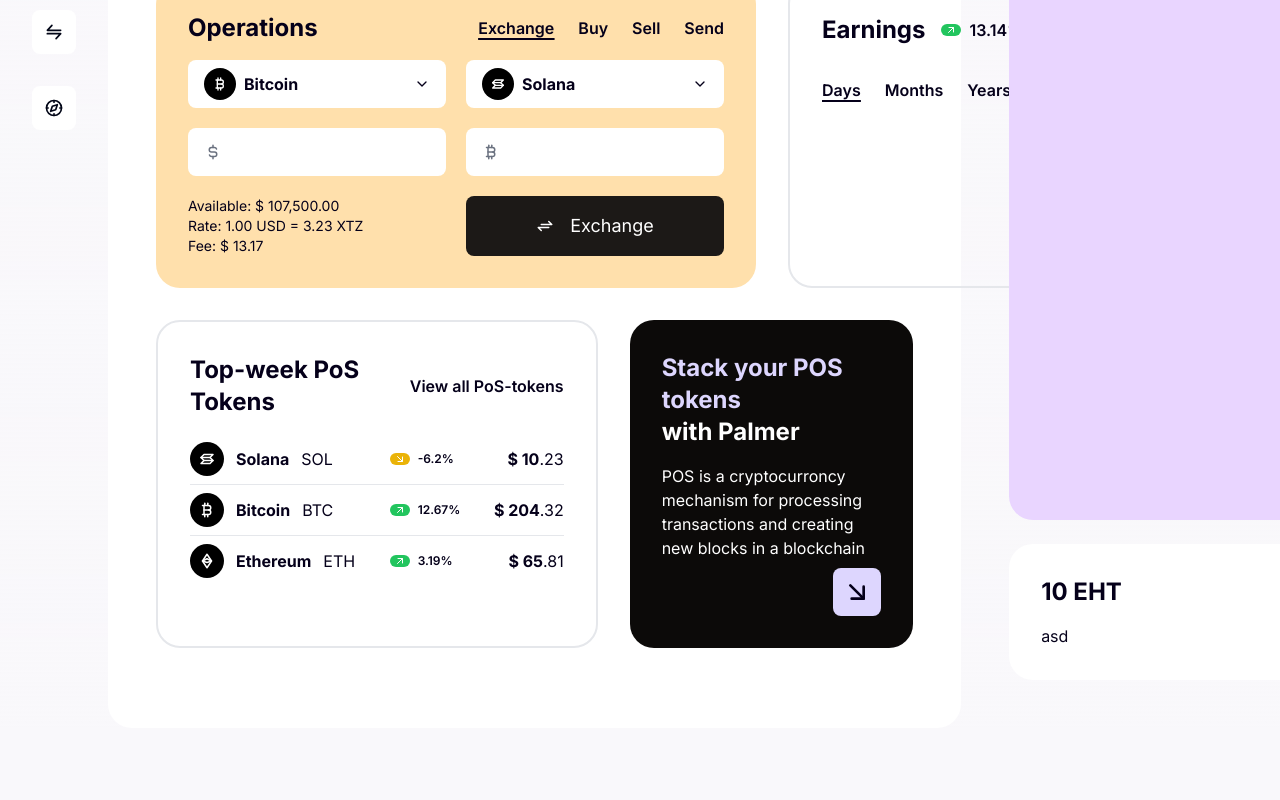
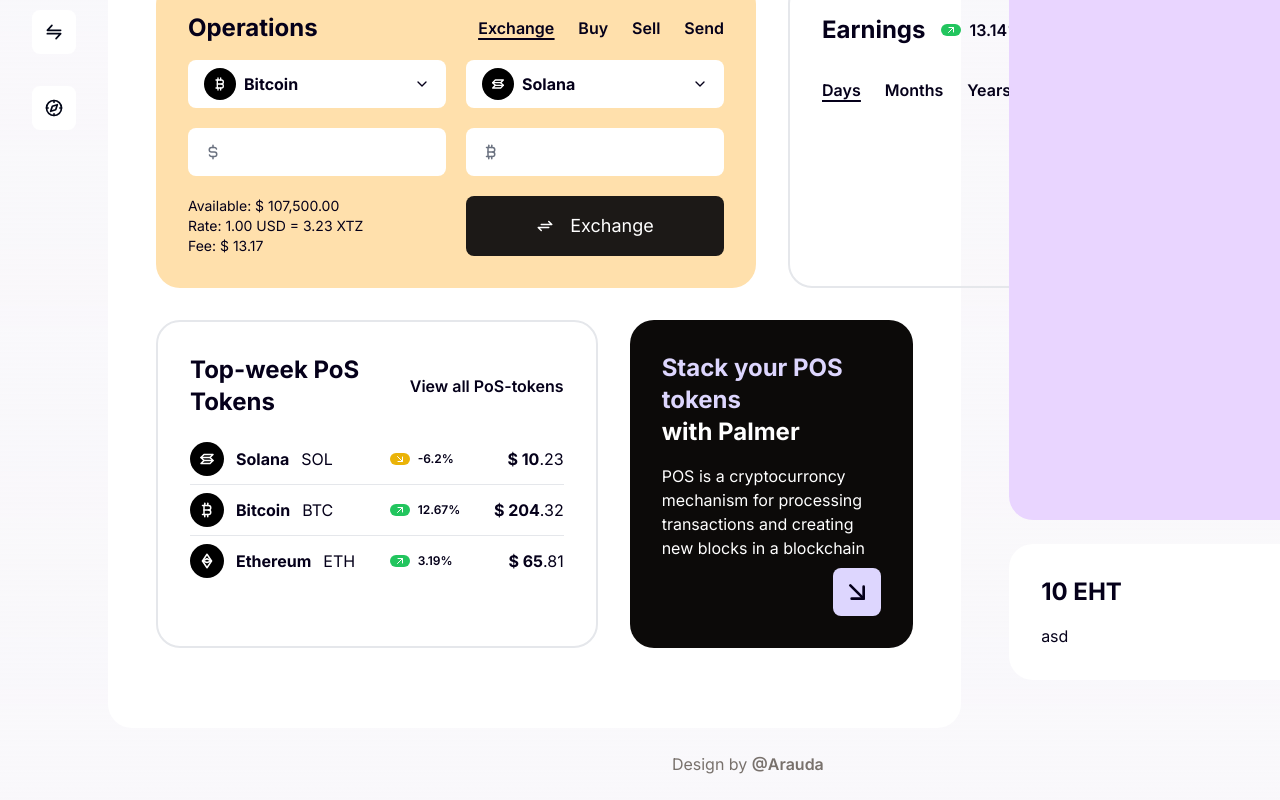
Before and after one commit to luisCislaghi/crypto-tailwind, a Next.js app: page /dashboard in a window 1280 px wide. Shown: the part 520-1320 px from the top of the page. Before the commit the page ends 1248 px from the top, so only its background shows below. Built offline with nearby package versions, Linux system fonts and the light colour scheme.

Commit message:
add design credits

```diff
--- a/src/app/dashboard/layout.tsx
+++ b/src/app/dashboard/layout.tsx
@@ -14,6 +14,16 @@
         <div className="grow">
           {header}
           <div className="flex min-h-screen items-start">{children}</div>
+          <div className=" w-full p-6 text-center text-stone-500">
+            Design by{" "}
+            <a
+              className="font-semibold hover:underline hover:decoration-2 hover:underline-offset-4 "
+              target="_blank"
+              href={"https://dribbble.com/shots/18616332-Palmer-Crypto-Web-App"}
+            >
+              @Arauda
+            </a>
+          </div>
         </div>
       </section>
     </>
```
